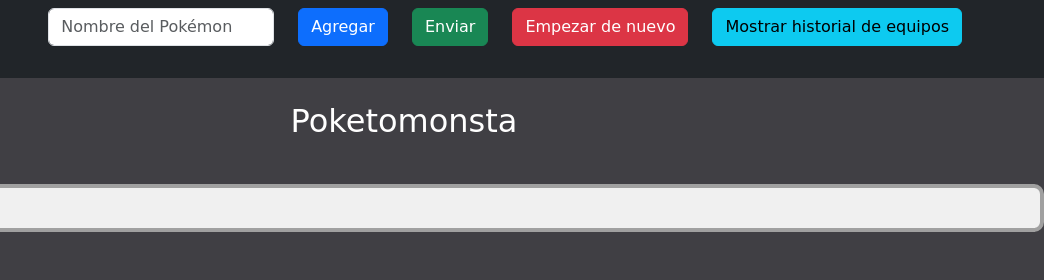
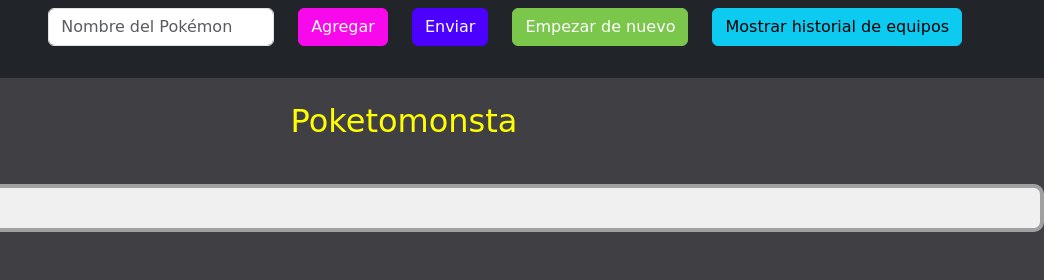
Before and after one commit to chainbreaker11/PokeTraabjo, a plain HTML site: page index.html in a window 1280 px wide. Shown: the top 280 px of the page, 236-1280 px from the left. Drawn offline with nearby package versions, Linux system fonts and the light colour scheme.

Commit message:
cambio de color de botones

```diff
--- a/styles.css
+++ b/styles.css
@@ -10,6 +10,7 @@
   font-size: 2rem;
   text-align: center;
   margin-bottom: 20px;
+  color: yellow;
 }
 
 .navbar {
@@ -32,6 +33,21 @@
 .navbar .navbar-nav {
   margin-left: auto;
 }
+
+#add.btn-primary {
+  background-color: #f809ec;
+  border-color: #f809ec;
+}
+
+#send.btn-success {
+  background-color: #4c00ff;
+  border-color: #4c00ff;
+}
+#reset.btn-danger {
+  background-color: #7AC74C;
+  border-color: #7AC74C;
+}
+
 
 #pokemonContainer {
   display: flex;
```
